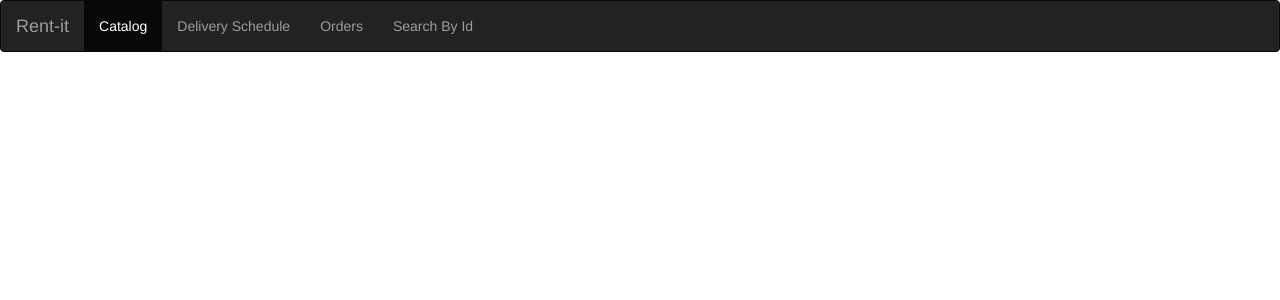
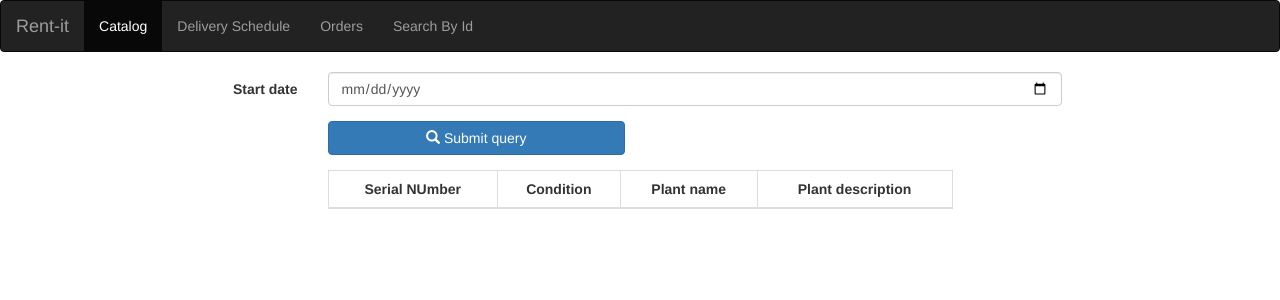
Before and after one commit to demonno/rentit-frontend, an Angular app: page /delivery in a window 1280 px wide. Before the commit this address led to /. Shown: the top 300 px of the page. Built offline with nearby package versions, Linux system fonts and the light colour scheme.

Commit message:
delivery

```diff
--- /dev/null
+++ b/src/app/sales/delivery/delivery-service.ts
@@ -0,0 +1,31 @@
+import { Injectable } from "@angular/core";
+import { PlantReservationDTO, Query } from "app/sales/definitions";
+import { Http, URLSearchParams,RequestOptions, Headers} from "@angular/http";
+import { environment } from "environments/environment"
+
+@Injectable()
+export class DeliveryService {
+    plantReservations: Array<PlantReservationDTO> = [];
+
+    constructor(private http: Http){}
+
+    executeQuery(query: Query) {
+        console.log("EXECUTING========");
+        console.log(query);
+        var params = new URLSearchParams();
+        if(query.startDate) {
+            params.set('date',query.startDate.toString());
+        }
+        let headers = new Headers();
+        headers.append("Authorization", "Basic c2VjdXJlOnNlY3VyZQ==");
+
+        let options = new RequestOptions({ headers: headers });
+
+        this.http
+            .get(environment.RENTIT_BASE_URL + '/api/inventory/reservations', {params: params})
+            .subscribe(response => {
+            this.plantReservations = response.json();
+            console.log(this.plantReservations);
+            });
+    }
+}
--- /dev/null
+++ b/src/app/sales/delivery/delivery.component.html
@@ -0,0 +1,40 @@
+<form class="form-horizontal">
+    <div class="form-group">
+        <label for="rental-start-date" class="col-sm-3 control-label">Start date</label>
+        <div class="col-sm-7">
+            <!-- query.startDate -->
+            <input type="date" class="form-control" name="rental-start-date" [(ngModel)]="query.startDate">
+        </div>
+    </div>
+    <div class="form-group">
+        <div class="col-sm-offset-3 col-sm-3">
+            <!-- executeQueryEvent.emit(query) -->
+            <button id="submit-button" class="btn btn-primary btn-block"
+                    (click)="search(query)">
+                <span class="glyphicon glyphicon-search"></span> Submit query
+            </button>
+        </div>
+    </div>
+        <div class="form-group">
+        <div class="col-sm-offset-3 col-sm-6">
+            <table class="table table-bordered table-striped">
+    <thead>
+        <tr>
+            <th class="text-center">Serial NUmber</th>
+            <th class="text-center">Condition</th>
+            <th class="text-center">Plant name</th>
+            <th class="text-center">Plant description</th>
+        </tr>
+    </thead>
+    <tbody>
+        <tr *ngFor="let plant of catalog.plantReservations">
+            <td>{{plant.item.serialNumber}}</td>
+            <td>{{plant.item.condition}}</td>
+            <td class="text-right">{{plant.item.plant.name}}</td>
+            <td class="text-right">{{plant.item.plant.description}}</td>
+        </tr>
+    </tbody>
+            </table>
+        </div>
+    </div>
+</form>
--- /dev/null
+++ b/src/app/sales/delivery/delivery.component.ts
@@ -0,0 +1,25 @@
+import { Component } from "@angular/core";
+import { DeliveryService } from "app/sales/delivery/delivery-service";
+import { Query } from "app/sales/definitions";
+
+@Component({
+    selector: 'delivery',
+    templateUrl: './delivery.component.html'
+    /*template: `
+        <query-form (executeEventQuery)='executeQuery($event)'></query-form>
+        <query-result (selectPlant)='selectPlant($event)'></query-result>
+        <order-summary [order]='requisitionService.order' (createPO)='requisitionService.createPurchaseOrder()'></order-summary>
+    `*/
+})
+
+
+export class DeliveryComponent {
+    query: Query = new Query();
+
+constructor(private catalog: DeliveryService){}
+
+ search(query: Query): void {
+     this.catalog.executeQuery(query);
+ }
+
+}
```
Also changed, not shown: src/app/app.module.ts (+7 -3 lines), src/app/sales/definitions.ts (+21 -0 lines).
